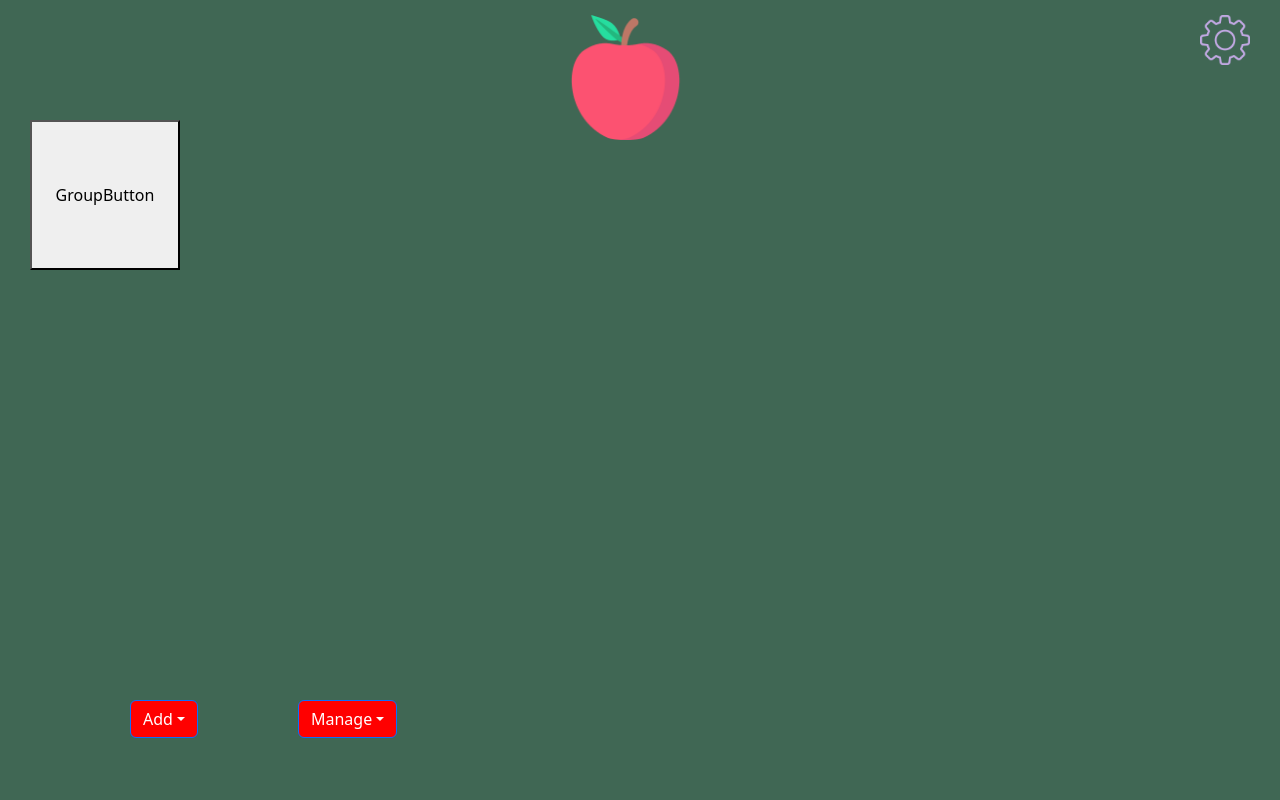
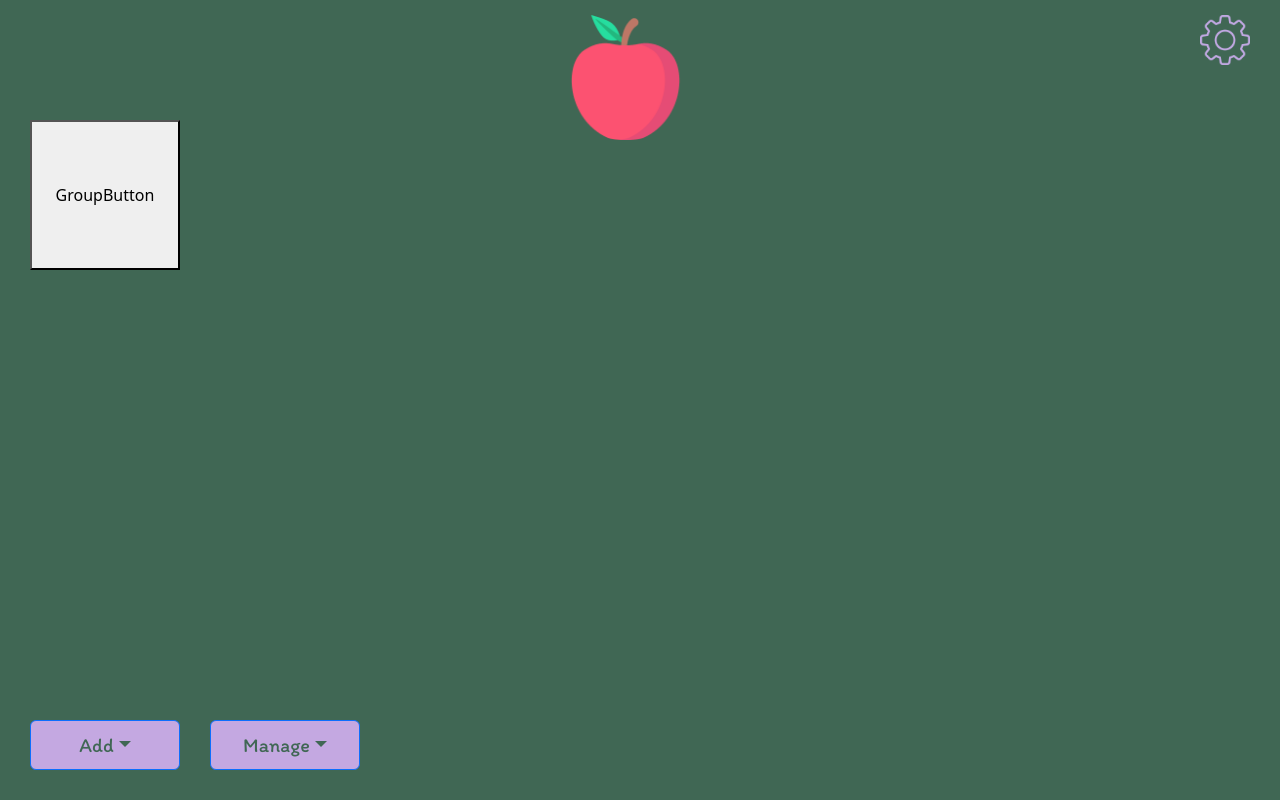
Before and after one commit to nullbeep/SocialOrganizer, a React (Create React App) app: page /main in a window 1280 px wide. Built offline with nearby package versions, Linux system fonts and the light colour scheme.

Commit message:
styled buttons

```diff
--- a/src/MainPage/index.css
+++ b/src/MainPage/index.css
@@ -1,4 +1,9 @@
 #dropdown-basic-button {
-  margin-right: 100px;
-  background-color: red;
+  width: 150px;
+  height: 50px;
+  margin-right: 30px;
+  background-color: #c4a8e1;
+  color: #406754;
+  font-family: "Itim", cursive;
+  font-size: 20px;
 }
--- a/src/MainPage/index.js
+++ b/src/MainPage/index.js
@@ -32,7 +32,6 @@ const Footer = styled.div`
   margin-left: 30px;
   display: flex;
   flex-direction: row;
-  padding: 100px;
 `;
 
 const LogoIcon = styled.img`
```
